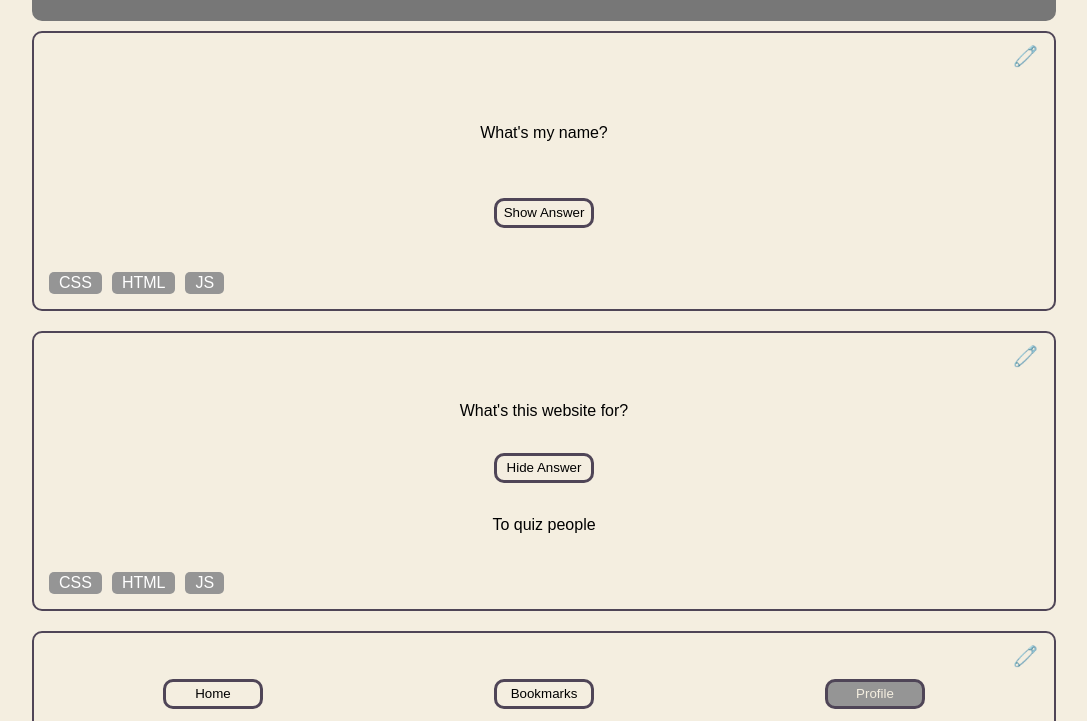
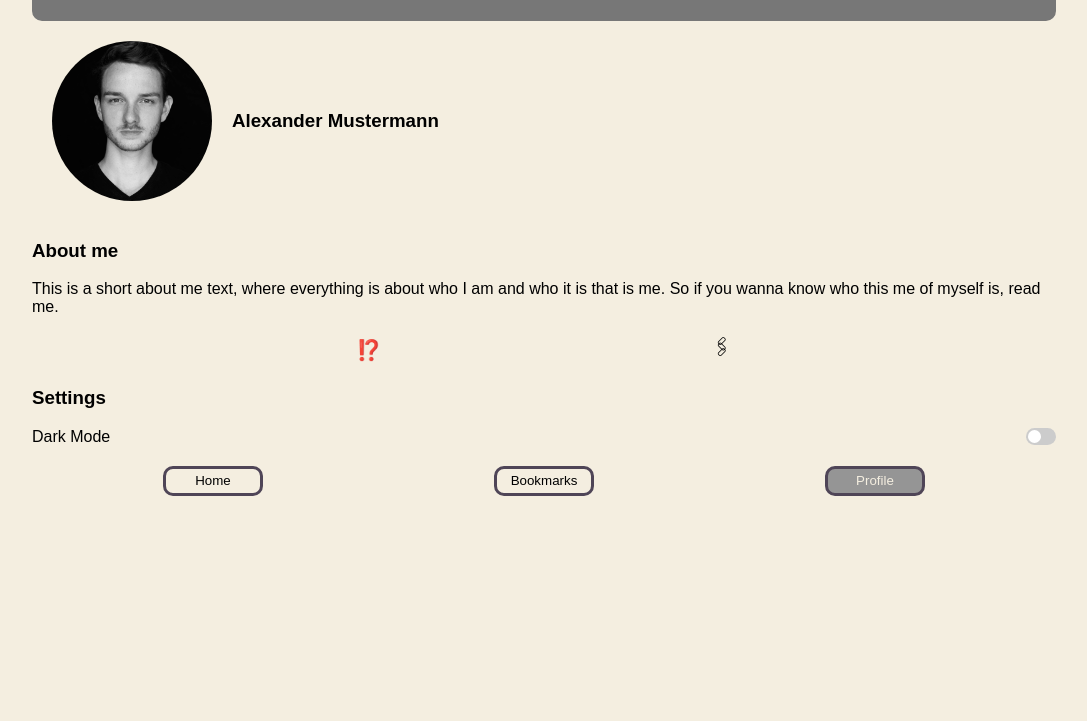
Before and after one commit to alex-ar10/alex-ar10.github.io, a plain HTML site: page profile.html in a window 1280 px wide. Shown: the part 71-792 px from the top of the page, without its empty margins (96-1183 px from the left). Drawn offline with Linux system fonts and the light colour scheme.

Commit message:
add profile section

```diff
--- a/css/styles.css
+++ b/css/styles.css
@@ -36,12 +36,12 @@ main {
   display: flex;
   flex-flow: column nowrap;
   align-self: center;
+  justify-content: center;
 }
 
 section {
   display: flex;
   flex-flow: row nowrap;
-  align-self: flex-start;
 }
 
 footer {
@@ -142,3 +142,114 @@ nav {
   color: var(--light);
   border: solid var(--dark2);
 }
+
+.full-profile {
+  display: flex;
+  flex-flow: column nowrap;
+  width: 80vw;
+}
+
+.profile-section {
+  display: flex;
+  justify-content: flex-start;
+  align-items: center;
+}
+
+.profile-picture {
+  height: 200px;
+  width: 200px;
+  border-radius: 50%;
+  padding: 20px;
+}
+
+.profile-buttons {
+  display: flex;
+  flex-flow: row nowrap;
+  justify-content: space-evenly;
+}
+
+.profile-button {
+  font-size: 15pt;
+  background-color: transparent;
+  border: none;
+  transition-duration: 0.2s;
+  cursor: pointer;
+}
+
+.profile-button:hover {
+  transform: scale(1.5);
+}
+
+.profile-button:active {
+  transform: scale(1.8);
+}
+
+.settings-section {
+  display: flex;
+  flex-flow: row nowrap;
+  justify-content: space-between;
+}
+
+/* The switch - the box around the slider */
+.switch {
+  position: relative;
+  display: inline-block;
+  width: 30px;
+  height: 17px;
+}
+
+/* Hide default HTML checkbox */
+.switch input {
+  opacity: 0;
+  width: 0;
+  height: 0;
+}
+
+/* The slider */
+.slider {
+  position: absolute;
+  cursor: pointer;
+  top: 0;
+  left: 0;
+  right: 0;
+  bottom: 0;
+  background-color: #ccc;
+  -webkit-transition: 0.4s;
+  transition: 0.4s;
+}
+
+.slider:before {
+  position: absolute;
+  content: "";
+  height: 13px;
+  width: 13px;
+  left: 2px;
+  bottom: 2px;
+  right: 2px;
+  background-color: white;
+  -webkit-transition: 0.4s;
+  transition: 0.4s;
+}
+
+input:checked + .slider {
+  background-color: #2196f3;
+}
+
+input:focus + .slider {
+  box-shadow: 0 0 1px #2196f3;
+}
+
+input:checked + .slider:before {
+  -webkit-transform: translateX(26px);
+  -ms-transform: translateX(26px);
+  transform: translateX(26px);
+}
+
+/* Rounded sliders */
+.slider.round {
+  border-radius: 34px;
+}
+
+.slider.round:before {
+  border-radius: 50%;
+}
--- a/profile.html
+++ b/profile.html
@@ -12,37 +12,40 @@
       <h1>Alex's Quiz App</h1>
     </header>
     <main>
-      <article class="card quiz-card">
-        <button class="button bookmark-button">🧷</button>
-        <p class="question">What's my name?</p>
-        <button class="button quiz-button">Show Answer</button>
-        <section>
-          <p class="tag">CSS</p>
-          <p class="tag">HTML</p>
-          <p class="tag">JS</p>
-        </section>
+      <section class="full-profile">
+      <div class="profile-section">
+        <img
+          class="profile-picture"
+          src="./assets/alex.jpeg"
+          alt="Profile Picture of Alex"
+        />
+        <h3 class="name">Alexander Mustermann</h3>
+      </div>
+
+      <article class="about-me">
+        <h3>About me</h3>
+        <p>
+          This is a short about me text, where everything is about who I am and
+          who it is that is me. So if you wanna know who this me of myself is,
+          read me.
+        </p>
       </article>
-      <article class="card quiz-card">
-        <button class="button bookmark-button">🧷</button>
-        <p class="question">What's this website for?</p>
-        <button class="button quiz-button">Hide Answer</button>
-        <p class="answer">To quiz people</p>
-        <section>
-          <p class="tag">CSS</p>
-          <p class="tag">HTML</p>
-          <p class="tag">JS</p>
-        </section>
-      </article>
-      <article class="card quiz-card">
-        <button class="button bookmark-button">🧷</button>
-        <p class="question">Why does this website exist?</p>
-        <button class="button quiz-button">Show answer</button>
-        <section>
-          <p class="tag">CSS</p>
-          <p class="tag">HTML</p>
-          <p class="tag">JS</p>
-        </section>
-      </article>
+
+      <div class="profile-buttons">
+        <button class="profile-button">⁉️</button>
+        <button class="profile-button">🖇</button>
+      </div>
+
+      <div>
+        <h3>Settings</h3>
+        <div class="settings-section">
+          <span>Dark Mode</span>
+          <label class="switch">
+            <input type="checkbox" />
+            <span class="slider round"></span>
+          </label>
+        </div>
+      </div>
     </main>
     <footer>
       <nav>
@@ -65,6 +68,7 @@
           Profile
         </button>
       </nav>
+    </section>
     </footer>
   </body>
 </html>
```
Also changed, not shown: bookmarks.html (+4 -4 lines), index.html (+2 -2 lines), assets/alex.jpeg (added), 1 other file.
